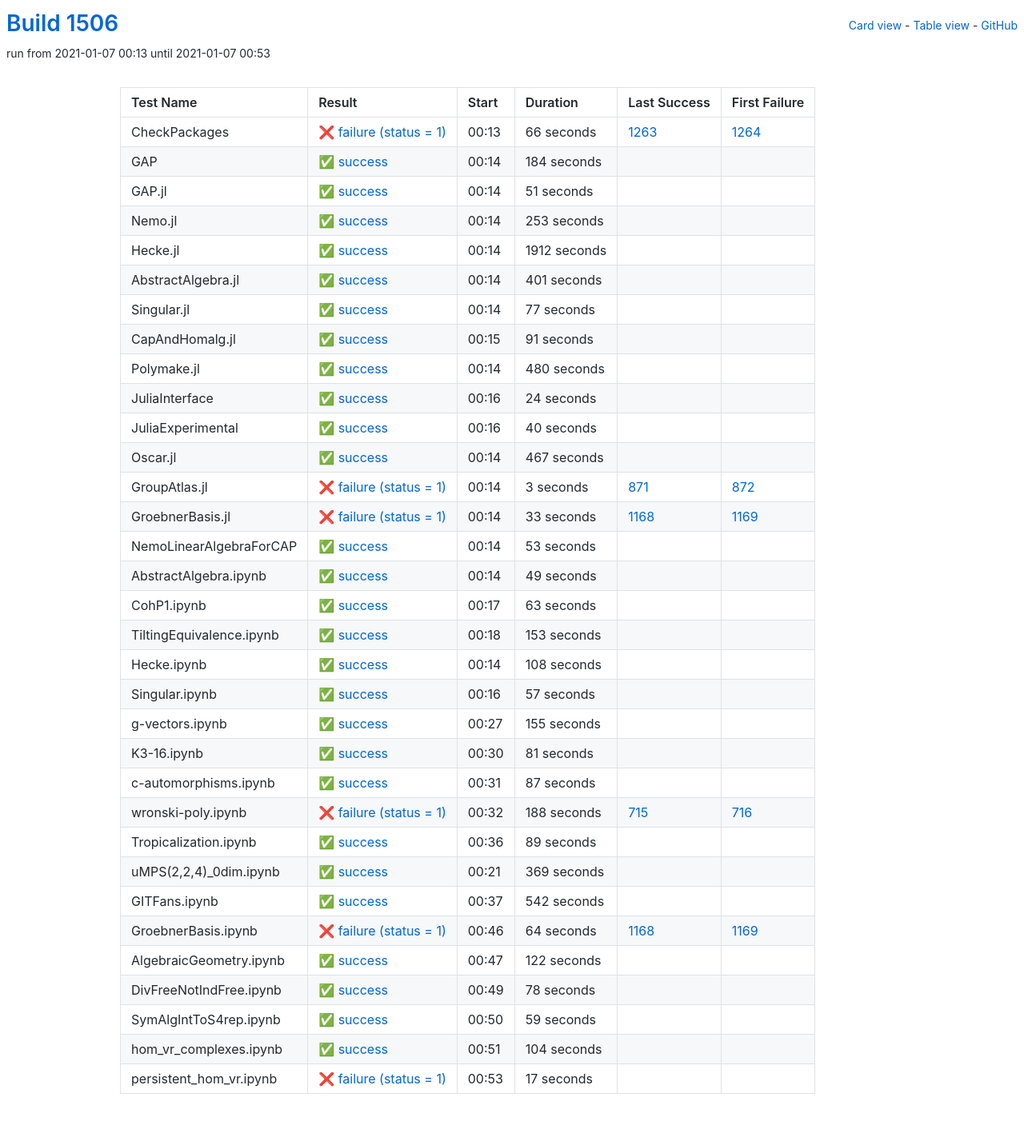
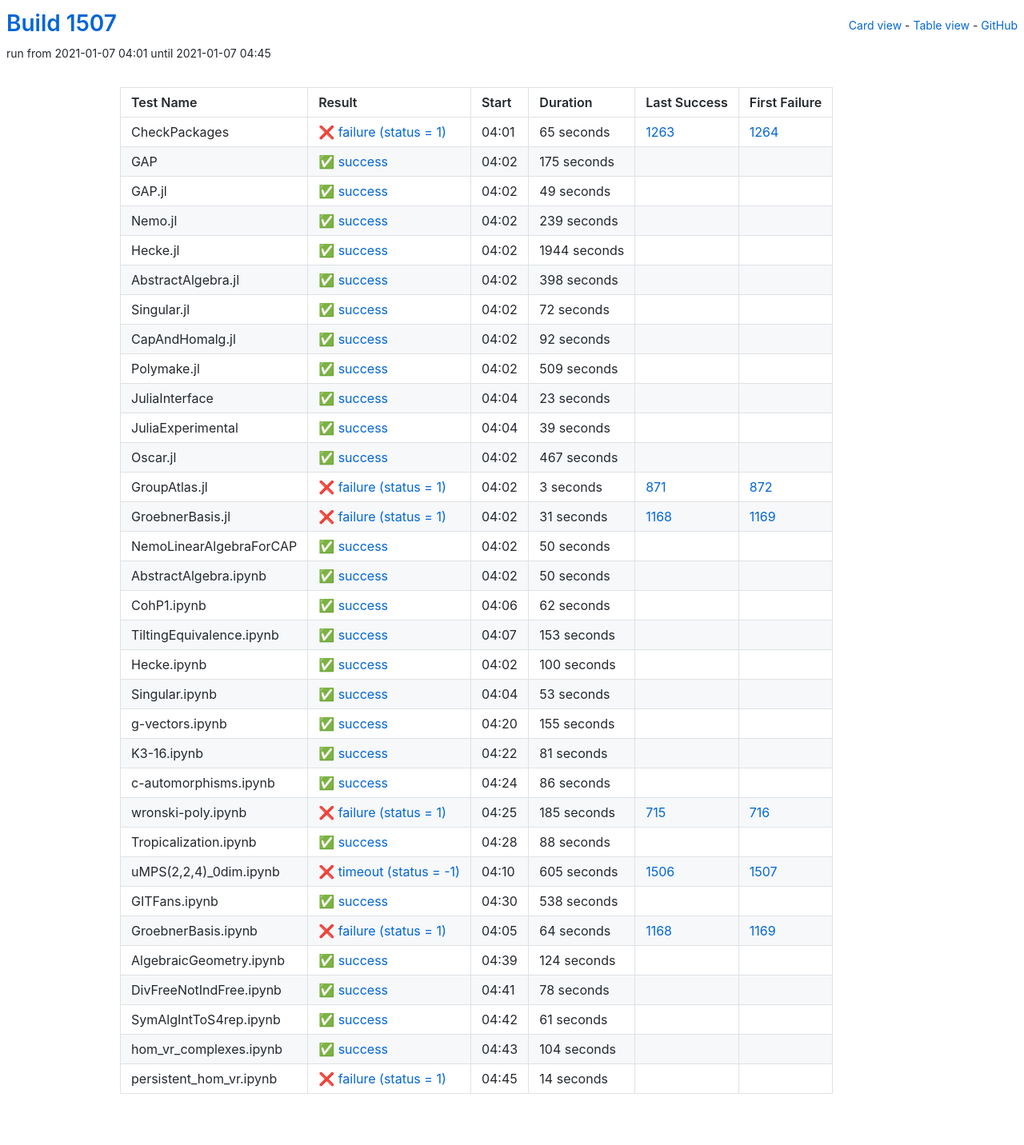
Before and after one commit to oscar-system/oscar-ci-status-stable, a Jekyll site: the page built from table.html, in a window 1280 px wide. Shown: the whole page at 80% size. Built offline with Jekyll 4.4.1, drawn with Linux system fonts in a browser that asks for light colours.

Commit message:
Build #1507

```diff
--- a/_data/ci.yml
+++ b/_data/ci.yml
@@ -1,6 +1,6 @@
 ---
-build: 1506
-build_url: https://oscarci.mathematik.uni-kl.de/job/oscar-stable/1506/
+build: 1507
+build_url: https://oscarci.mathematik.uni-kl.de/job/oscar-stable/1507/
 job: oscar-stable
 organization: oscar-system
 repo: oscar-ci-status-stable
@@ -8,140 +8,140 @@ repourl: https://github.com/oscar-system/oscar-ci-status-stable
 tests:
 - name: CheckPackages
   id: checkpackages
-  log: https://oscarci.mathematik.uni-kl.de/job/oscar-stable/1506/artifact/logs/build-1506/CheckPackages.log
-  start: 2021-01-07 00:13
+  log: https://oscarci.mathematik.uni-kl.de/job/oscar-stable/1507/artifact/logs/build-1507/CheckPackages.log
+  start: 2021-01-07 04:01
   success: false
   exitcode: 1
   status: failure
-  duration: 66
+  duration: 65
   last_success: 1263
   last_success_url: https://oscarci.mathematik.uni-kl.de/job/oscar-stable/1263/
   first_failure: 1264
   first_failure_url: https://oscarci.mathematik.uni-kl.de/job/oscar-stable/1264/
 - name: GAP
   id: gap
-  log: https://oscarci.mathematik.uni-kl.de/job/oscar-stable/1506/artifact/logs/build-1506/GAP.log
-  start: 2021-01-07 00:14
+  log: https://oscarci.mathematik.uni-kl.de/job/oscar-stable/1507/artifact/logs/build-1507/GAP.log
+  start: 2021-01-07 04:02
   success: true
   exitcode: 0
   status: success
-  duration: 184
+  duration: 175
   last_success: false
   last_success_url:
   first_failure: false
   first_failure_url:
 - name: GAP.jl
   id: gap-jl
-  log: https://oscarci.mathematik.uni-kl.de/job/oscar-stable/1506/artifact/logs/build-1506/GAP.jl.log
-  start: 2021-01-07 00:14
+  log: https://oscarci.mathematik.uni-kl.de/job/oscar-stable/1507/artifact/logs/build-1507/GAP.jl.log
+  start: 2021-01-07 04:02
   success: true
   exitcode: 0
   status: success
-  duration: 51
+  duration: 49
   last_success: false
   last_success_url:
   first_failure: false
   first_failure_url:
 - name: Nemo.jl
   id: nemo-jl
-  log: https://oscarci.mathematik.uni-kl.de/job/oscar-stable/1506/artifact/logs/build-1506/Nemo.jl.log
-  start: 2021-01-07 00:14
+  log: https://oscarci.mathematik.uni-kl.de/job/oscar-stable/1507/artifact/logs/build-1507/Nemo.jl.log
+  start: 2021-01-07 04:02
   success: true
   exitcode: 0
   status: success
-  duration: 253
+  duration: 239
   last_success: false
   last_success_url:
   first_failure: false
   first_failure_url:
 - name: Hecke.jl
   id: hecke-jl
-  log: https://oscarci.mathematik.uni-kl.de/job/oscar-stable/1506/artifact/logs/build-1506/Hecke.jl.log
-  start: 2021-01-07 00:14
+  log: https://oscarci.mathematik.uni-kl.de/job/oscar-stable/1507/artifact/logs/build-1507/Hecke.jl.log
+  start: 2021-01-07 04:02
   success: true
   exitcode: 0
   status: success
-  duration: 1912
+  duration: 1944
   last_success: false
   last_success_url:
   first_failure: false
   first_failure_url:
 - name: AbstractAlgebra.jl
   id: abstractalgebra-jl
-  log: https://oscarci.mathematik.uni-kl.de/job/oscar-stable/1506/artifact/logs/build-1506/AbstractAlgebra.jl.log
-  start: 2021-01-07 00:14
+  log: https://oscarci.mathematik.uni-kl.de/job/oscar-stable/1507/artifact/logs/build-1507/AbstractAlgebra.jl.log
+  start: 2021-01-07 04:02
   success: true
   exitcode: 0
   status: success
-  duration: 401
+  duration: 398
   last_success: false
   last_success_url:
   first_failure: false
   first_failure_url:
 - name: Singular.jl
   id: singular-jl
-  log: https://oscarci.mathematik.uni-kl.de/job/oscar-stable/1506/artifact/logs/build-1506/Singular.jl.log
-  start: 2021-01-07 00:14
+  log: https://oscarci.mathematik.uni-kl.de/job/oscar-stable/1507/artifact/logs/build-1507/Singular.jl.log
+  start: 2021-01-07 04:02
   success: true
   exitcode: 0
   status: success
-  duration: 77
+  duration: 72
   last_success: false
   last_success_url:
   first_failure: false
   first_failure_url:
 - name: CapAndHomalg.jl
   id: capandhomalg-jl
-  log: https://oscarci.mathematik.uni-kl.de/job/oscar-stable/1506/artifact/logs/build-1506/CapAndHomalg.jl.log
-  start: 2021-01-07 00:15
+  log: https://oscarci.mathematik.uni-kl.de/job/oscar-stable/1507/artifact/logs/build-1507/CapAndHomalg.jl.log
+  start: 2021-01-07 04:02
   success: true
   exitcode: 0
   status: success
-  duration: 91
+  duration: 92
   last_success: false
   last_success_url:
   first_failure: false
   first_failure_url:
 - name: Polymake.jl
   id: polymake-jl
-  log: https://oscarci.mathematik.uni-kl.de/job/oscar-stable/1506/artifact/logs/build-1506/Polymake.jl.log
-  start: 2021-01-07 00:14
+  log: https://oscarci.mathematik.uni-kl.de/job/oscar-stable/1507/artifact/logs/build-1507/Polymake.jl.log
+  start: 2021-01-07 04:02
   success: true
   exitcode: 0
   status: success
-  duration: 480
+  duration: 509
   last_success: false
   last_success_url:
   first_failure: false
   first_failure_url:
 - name: JuliaInterface
   id: juliainterface
-  log: https://oscarci.mathematik.uni-kl.de/job/oscar-stable/1506/artifact/logs/build-1506/JuliaInterface.log
-  start: 2021-01-07 00:16
+  log: https://oscarci.mathematik.uni-kl.de/job/oscar-stable/1507/artifact/logs/build-1507/JuliaInterface.log
+  start: 2021-01-07 04:04
   success: true
   exitcode: 0
   status: success
-  duration: 24
+  duration: 23
   last_success: false
   last_success_url:
   first_failure: false
   first_failure_url:
 - name: JuliaExperimental
   id: juliaexperimental
-  log: https://oscarci.mathematik.uni-kl.de/job/oscar-stable/1506/artifact/logs/build-1506/JuliaExperimental.log
-  start: 2021-01-07 00:16
+  log: https://oscarci.mathematik.uni-kl.de/job/oscar-stable/1507/artifact/logs/build-1507/JuliaExperimental.log
+  start: 2021-01-07 04:04
   success: true
   exitcode: 0
   status: success
-  duration: 40
+  duration: 39
   last_success: false
   last_success_url:
   first_failure: false
   first_failure_url:
 - name: Oscar.jl
   id: oscar-jl
-  log: https://oscarci.mathematik.uni-kl.de/job/oscar-stable/1506/artifact/logs/build-1506/Oscar.jl.log
-  start: 2021-01-07 00:14
+  log: https://oscarci.mathematik.uni-kl.de/job/oscar-stable/1507/artifact/logs/build-1507/Oscar.jl.log
+  start: 2021-01-07 04:02
   success: true
   exitcode: 0
   status: success
@@ -152,8 +152,8 @@ tests:
   first_failure_url:
 - name: GroupAtlas.jl
   id: groupatlas-jl
-  log: https://oscarci.mathematik.uni-kl.de/job/oscar-stable/1506/artifact/logs/build-1506/GroupAtlas.jl.log
-  start: 2021-01-07 00:14
+  log: https://oscarci.mathematik.uni-kl.de/job/oscar-stable/1507/artifact/logs/build-1507/GroupAtlas.jl.log
+  start: 2021-01-07 04:02
   success: false
   exitcode: 1
   status: failure
@@ -164,56 +164,56 @@ tests:
   first_failure_url: https://oscarci.mathematik.uni-kl.de/job/oscar-stable/872/
 - name: GroebnerBasis.jl
   id: groebnerbasis-jl
-  log: https://oscarci.mathematik.uni-kl.de/job/oscar-stable/1506/artifact/logs/build-1506/GroebnerBasis.jl.log
-  start: 2021-01-07 00:14
+  log: https://oscarci.mathematik.uni-kl.de/job/oscar-stable/1507/artifact/logs/build-1507/GroebnerBasis.jl.log
+  start: 2021-01-07 04:02
   success: false
   exitcode: 1
   status: failure
-  duration: 33
+  duration: 31
   last_success: 1168
   last_success_url: https://oscarci.mathematik.uni-kl.de/job/oscar-stable/1168/
   first_failure: 1169
   first_failure_url: https://oscarci.mathematik.uni-kl.de/job/oscar-stable/1169/
 - name: NemoLinearAlgebraForCAP
   id: nemolinearalgebraforcap
-  log: https://oscarci.mathematik.uni-kl.de/job/oscar-stable/1506/artifact/logs/build-1506/NemoLinearAlgebraForCAP.log
-  start: 2021-01-07 00:14
+  log: https://oscarci.mathematik.uni-kl.de/job/oscar-stable/1507/artifact/logs/build-1507/NemoLinearAlgebraForCAP.log
+  start: 2021-01-07 04:02
   success: true
   exitcode: 0
   status: success
-  duration: 53
+  duration: 50
   last_success: false
   last_success_url:
   first_failure: false
   first_failure_url:
 - name: AbstractAlgebra.ipynb
   id: abstractalgebra-ipynb
-  log: https://oscarci.mathematik.uni-kl.de/job/oscar-stable/1506/artifact/logs/build-1506/AbstractAlgebra.ipynb.log
-  start: 2021-01-07 00:14
+  log: https://oscarci.mathematik.uni-kl.de/job/oscar-stable/1507/artifact/logs/build-1507/AbstractAlgebra.ipynb.log
+  start: 2021-01-07 04:02
   success: true
   exitcode: 0
   status: success
-  duration: 49
+  duration: 50
   last_success: false
   last_success_url:
   first_failure: false
   first_failure_url:
 - name: CohP1.ipynb
   id: cohp1-ipynb
-  log: https://oscarci.mathematik.uni-kl.de/job/oscar-stable/1506/artifact/logs/build-1506/CohP1.ipynb.log
-  start: 2021-01-07 00:17
+  log: https://oscarci.mathematik.uni-kl.de/job/oscar-stable/1507/artifact/logs/build-1507/CohP1.ipynb.log
+  start: 2021-01-07 04:06
   success: true
   exitcode: 0
   status: success
-  duration: 63
+  duration: 62
   last_success: false
   last_success_url:
   first_failure: false
   first_failure_url:
 - name: TiltingEquivalence.ipynb
   id: tiltingequivalence-ipynb
-  log: https://oscarci.mathematik.uni-kl.de/job/oscar-stable/1506/artifact/logs/build-1506/TiltingEquivalence.ipynb.log
-  start: 2021-01-07 00:18
+  log: https://oscarci.mathematik.uni-kl.de/job/oscar-stable/1507/artifact/logs/build-1507/TiltingEquivalence.ipynb.log
+  start: 2021-01-07 04:07
   success: true
   exitcode: 0
   status: success
@@ -224,32 +224,32 @@ tests:
   first_failure_url:
 - name: Hecke.ipynb
   id: hecke-ipynb
-  log: https://oscarci.mathematik.uni-kl.de/job/oscar-stable/1506/artifact/logs/build-1506/Hecke.ipynb.log
-  start: 2021-01-07 00:14
+  log: https://oscarci.mathematik.uni-kl.de/job/oscar-stable/1507/artifact/logs/build-1507/Hecke.ipynb.log
+  start: 2021-01-07 04:02
   success: true
   exitcode: 0
   status: success
-  duration: 108
+  duration: 100
   last_success: false
   last_success_url:
   first_failure: false
   first_failure_url:
 - name: Singular.ipynb
   id: singular-ipynb
-  log: https://oscarci.mathematik.uni-kl.de/job/oscar-stable/1506/artifact/logs/build-1506/Singular.ipynb.log
-  start: 2021-01-07 00:16
+  log: https://oscarci.mathematik.uni-kl.de/job/oscar-stable/1507/artifact/logs/build-1507/Singular.ipynb.log
+  start: 2021-01-07 04:04
   success: true
   exitcode: 0
   status: success
-  duration: 57
+  duration: 53
   last_success: false
   last_success_url:
   first_failure: false
   first_failure_url:
 - name: g-vectors.ipynb
   id: g-vectors-ipynb
-  log: https://oscarci.mathematik.uni-kl.de/job/oscar-stable/1506/artifact/logs/build-1506/g-vectors.ipynb.log
-  start: 2021-01-07 00:27
+  log: https://oscarci.mathematik.uni-kl.de/job/oscar-stable/1507/artifact/logs/build-1507/g-vectors.ipynb.log
+  start: 2021-01-07 04:20
   success: true
   exitcode: 0
   status: success
@@ -260,8 +260,8 @@ tests:
   first_failure_url:
 - name: K3-16.ipynb
   id: k3-16-ipynb
-  log: https://oscarci.mathematik.uni-kl.de/job/oscar-stable/1506/artifact/logs/build-1506/K3-16.ipynb.log
-  start: 2021-01-07 00:30
+  log: https://oscarci.mathematik.uni-kl.de/job/oscar-stable/1507/artifact/logs/build-1507/K3-16.ipynb.log
+  start: 2021-01-07 04:22
   success: true
   exitcode: 0
   status: success
@@ -272,68 +272,68 @@ tests:
   first_failure_url:
 - name: c-automorphisms.ipynb
   id: c-automorphisms-ipynb
-  log: https://oscarci.mathematik.uni-kl.de/job/oscar-stable/1506/artifact/logs/build-1506/c-automorphisms.ipynb.log
-  start: 2021-01-07 00:31
+  log: https://oscarci.mathematik.uni-kl.de/job/oscar-stable/1507/artifact/logs/build-1507/c-automorphisms.ipynb.log
+  start: 2021-01-07 04:24
   success: true
   exitcode: 0
   status: success
-  duration: 87
+  duration: 86
   last_success: false
   last_success_url:
   first_failure: false
   first_failure_url:
 - name: wronski-poly.ipynb
   id: wronski-poly-ipynb
-  log: https://oscarci.mathematik.uni-kl.de/job/oscar-stable/1506/artifact/logs/build-1506/wronski-poly.ipynb.log
-  start: 2021-01-07 00:32
+  log: https://oscarci.mathematik.uni-kl.de/job/oscar-stable/1507/artifact/logs/build-1507/wronski-poly.ipynb.log
+  start: 2021-01-07 04:25
   success: false
   exitcode: 1
   status: failure
-  duration: 188
+  duration: 185
   last_success: 715
   last_success_url: https://oscarci.mathematik.uni-kl.de/job/oscar-stable/715/
   first_failure: 716
   first_failure_url: https://oscarci.mathematik.uni-kl.de/job/oscar-stable/716/
 - name: Tropicalization.ipynb
   id: tropicalization-ipynb
-  log: https://oscarci.mathematik.uni-kl.de/job/oscar-stable/1506/artifact/logs/build-1506/Tropicalization.ipynb.log
-  start: 2021-01-07 00:36
+  log: https://oscarci.mathematik.uni-kl.de/job/oscar-stable/1507/artifact/logs/build-1507/Tropicalization.ipynb.log
+  start: 2021-01-07 04:28
   success: true
   exitcode: 0
   status: success
-  duration: 89
+  duration: 88
   last_success: false
   last_success_url:
   first_failure: false
   first_failure_url:
 - name: uMPS(2,2,4)_0dim.ipynb
   id: umps-2-2-4-0dim-ipynb
-  log: https://oscarci.mathematik.uni-kl.de/job/oscar-stable/1506/artifact/logs/build-1506/uMPS-2-2-4-_0dim.ipynb.log
-  start: 2021-01-07 00:21
+  log: https://oscarci.mathematik.uni-kl.de/job/oscar-stable/1507/artifact/logs/build-1507/uMPS-2-2-4-_0dim.ipynb.log
+  start: 2021-01-07 04:10
+  success: false
+  exitcode: -1
+  status: timeout
+  duration: 605
+  last_success: 1506
+  last_success_url: https://oscarci.mathematik.uni-kl.de/job/oscar-stable/1506/
+  first_failure: 1507
+  first_failure_url: https://oscarci.mathematik.uni-kl.de/job/oscar-stable/1507/
+- name: GITFans.ipynb
+  id: gitfans-ipynb
+  log: https://oscarci.mathematik.uni-kl.de/job/oscar-stable/1507/artifact/logs/build-1507/GITFans.ipynb.log
+  start: 2021-01-07 04:30
   success: true
   exitcode: 0
   status: success
-  duration: 369
-  last_success: false
-  last_success_url:
-  first_failure: false
-  first_failure_url:
-- name: GITFans.ipynb
-  id: gitfans-ipynb
-  log: https://oscarci.mathematik.uni-kl.de/job/oscar-stable/1506/artifact/logs/build-1506/GITFans.ipynb.log
-  start: 2021-01-07 00:37
-  success: true
-  exitcode: 0
-  status: success
-  duration: 542
+  duration: 538
   last_success: false
   last_success_url:
   first_failure: false
   first_failure_url:
 - name: GroebnerBasis.ipynb
   id: groebnerbasis-ipynb
-  log: https://oscarci.mathematik.uni-kl.de/job/oscar-stable/1506/artifact/logs/build-1506/GroebnerBasis.ipynb.log
-  start: 2021-01-07 00:46
+  log: https://oscarci.mathematik.uni-kl.de/job/oscar-stable/1507/artifact/logs/build-1507/GroebnerBasis.ipynb.log
+  start: 2021-01-07 04:05
   success: false
   exitcode: 1
   status: failure
@@ -344,20 +344,20 @@ tests:
   first_failure_url: https://oscarci.mathematik.uni-kl.de/job/oscar-stable/1169/
 - name: AlgebraicGeometry.ipynb
   id: algebraicgeometry-ipynb
-  log: https://oscarci.mathematik.uni-kl.de/job/oscar-stable/1506/artifact/logs/build-1506/AlgebraicGeometry.ipynb.log
-  start: 2021-01-07 00:47
+  log: https://oscarci.mathematik.uni-kl.de/job/oscar-stable/1507/artifact/logs/build-1507/AlgebraicGeometry.ipynb.log
+  start: 2021-01-07 04:39
   success: true
   exitcode: 0
   status: success
-  duration: 122
+  duration: 124
   last_success: false
   last_success_url:
   first_failure: false
   first_failure_url:
 - name: DivFreeNotIndFree.ipynb
   id: divfreenotindfree-ipynb
-  log: https://oscarci.mathematik.uni-kl.de/job/oscar-stable/1506/artifact/logs/build-1506/DivFreeNotIndFree.ipynb.log
-  start: 2021-01-07 00:49
+  log: https://oscarci.mathematik.uni-kl.de/job/oscar-stable/1507/artifact/logs/build-1507/DivFreeNotIndFree.ipynb.log
+  start: 2021-01-07 04:41
   success: true
   exitcode: 0
   status: success
@@ -368,20 +368,20 @@ tests:
   first_failure_url:
 - name: SymAlgIntToS4rep.ipynb
   id: symalginttos4rep-ipynb
-  log: https://oscarci.mathematik.uni-kl.de/job/oscar-stable/1506/artifact/logs/build-1506/SymAlgIntToS4rep.ipynb.log
-  start: 2021-01-07 00:50
+  log: https://oscarci.mathematik.uni-kl.de/job/oscar-stable/1507/artifact/logs/build-1507/SymAlgIntToS4rep.ipynb.log
+  start: 2021-01-07 04:42
   success: true
   exitcode: 0
   status: success
-  duration: 59
+  duration: 61
   last_success: false
   last_success_url:
   first_failure: false
   first_failure_url:
 - name: hom_vr_complexes.ipynb
   id: hom-vr-complexes-ipynb
-  log: https://oscarci.mathematik.uni-kl.de/job/oscar-stable/1506/artifact/logs/build-1506/hom_vr_complexes.ipynb.log
-  start: 2021-01-07 00:51
+  log: https://oscarci.mathematik.uni-kl.de/job/oscar-stable/1507/artifact/logs/build-1507/hom_vr_complexes.ipynb.log
+  start: 2021-01-07 04:43
   success: true
   exitcode: 0
   status: success
@@ -392,12 +392,12 @@ tests:
   first_failure_url:
 - name: persistent_hom_vr.ipynb
   id: persistent-hom-vr-ipynb
-  log: https://oscarci.mathematik.uni-kl.de/job/oscar-stable/1506/artifact/logs/build-1506/persistent_hom_vr.ipynb.log
-  start: 2021-01-07 00:53
+  log: https://oscarci.mathematik.uni-kl.de/job/oscar-stable/1507/artifact/logs/build-1507/persistent_hom_vr.ipynb.log
+  start: 2021-01-07 04:45
   success: false
   exitcode: 1
   status: failure
-  duration: 17
+  duration: 14
   last_success: false
   last_success_url:
   first_failure: false
```
Also changed, not shown: README.md.
